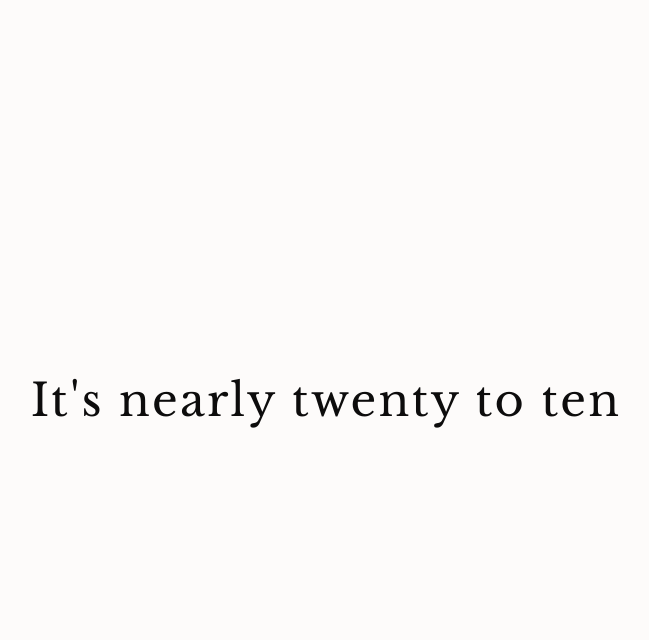
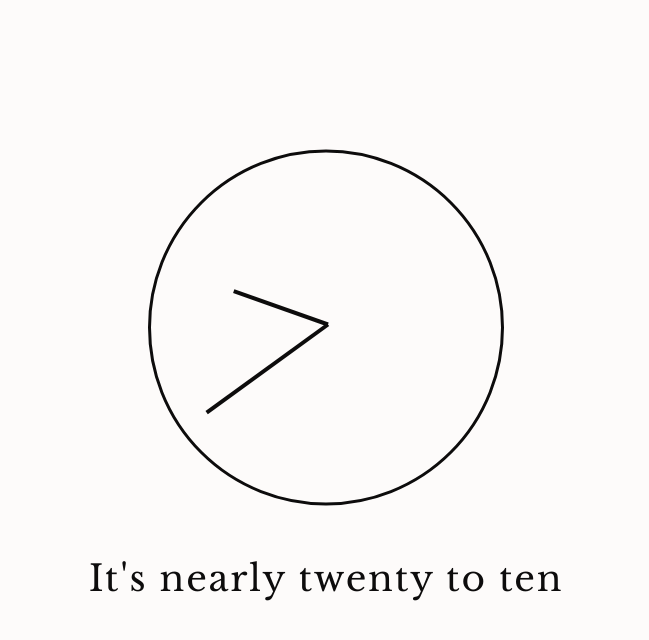
Before and after one commit to henryvincent96/henryvincent96.github.io, a plain HTML site: page phoneticanalogueclock/index.html in a window 1280 px wide. Shown: the whole page, without its empty margins (314-963 px from the left). Drawn offline with Linux system fonts and the light colour scheme.

Commit message:
Add analogue clock

```diff
--- a/phoneticanalogueclock/index.html
+++ b/phoneticanalogueclock/index.html
@@ -7,6 +7,10 @@
 </head>
 <body>
   <div class="center-box">
+    <div class="clock-outline">
+      <div class="clock-hand clock-hand-minute"></div>
+      <div class="clock-hand clock-hand-hour"></div>
+    </div>
     <h1 id="time-title"></h1>
   </div>
 
--- a/phoneticanalogueclock/phonetic-time.js
+++ b/phoneticanalogueclock/phonetic-time.js
@@ -1,4 +1,6 @@
 const timeTitle = document.getElementById("time-title")
+const clockMinuteHand = document.querySelector(".clock-hand-minute")
+const clockHourHand = document.querySelector(".clock-hand-hour")
 
 new Audio("./silence.mp3").play()
 
@@ -100,6 +102,17 @@ const updateTime = (currentTime) => {
   timeTitle.innerText = phoneticTime
 }
 
+const updateClock = (currentTime) => {
+  const currentMinute = currentTime.getMinutes()
+  const minutePercentage = currentMinute/60
+  const minuteDegrees = (minutePercentage * 360) - 180
+  clockMinuteHand.style.setProperty("transform", "rotate(" + minuteDegrees + "deg)")
+
+  const currentHour = currentTime.getHours()
+  const hourDegrees = ((currentHour/12) * 360) - 180 + (30 * minutePercentage)
+  clockHourHand.style.setProperty("transform", "rotate(" + hourDegrees + "deg)")
+}
+
 const playChime = () => {
   try {
     document.getElementById("chime-sound").play()
@@ -109,6 +122,7 @@ const playChime = () => {
 }
 
 updateTime(new Date())
+updateClock(new Date())
 
 let prevMinutes = 60
 
@@ -118,6 +132,7 @@ setInterval(() => {
 
   if (currentMinutes !== prevMinutes) {
     updateTime(currentDate)
+    updateClock(currentDate)
 
     if (currentMinutes === 0) {
       playChime()
--- a/phoneticanalogueclock/style.css
+++ b/phoneticanalogueclock/style.css
@@ -21,7 +21,6 @@ body, html {
 
 h1 {
   margin: 0;
-  font-size: 3.5vmax;
   font-weight: 400;
   letter-spacing: 0.05em;
 }
@@ -49,4 +48,42 @@ html {
   transform: translate(0%, -50%);
   width: 100vw;
   text-align: center;
+  padding-bottom: 50px;
 }
+
+.clock-outline {
+  width: 350px;
+  height: 350px;
+  margin: auto;
+  margin-bottom: 50px;
+  border-color: var(--dark-colour);
+  border-style: solid;
+  border-radius: 100em;
+}
+
+.clock-hand {
+  width: 4px;
+  background-color: var(--dark-colour);
+  position: absolute;
+  top: 175px;
+  left: 50%;
+  transform-origin: top;
+}
+
+.clock-hand-minute {
+  height: 150px;
+}
+
+.clock-hand-hour {
+  height: 100px;
+}
+
+@media (prefers-color-scheme: dark) {
+  .clock-outline {
+    border-color: var(--light-colour);
+  }
+
+  .clock-hand {
+    background-color: var(--light-colour);
+  }
+}
```
